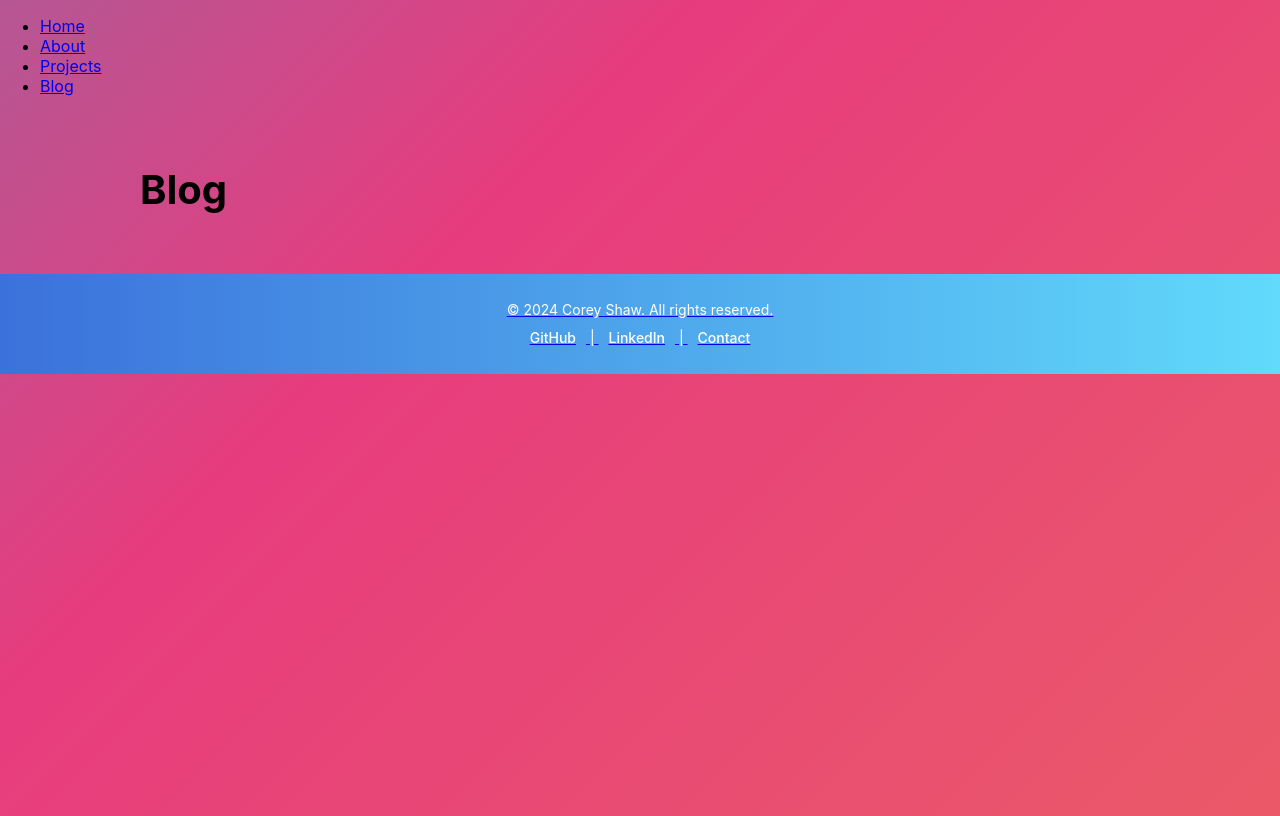
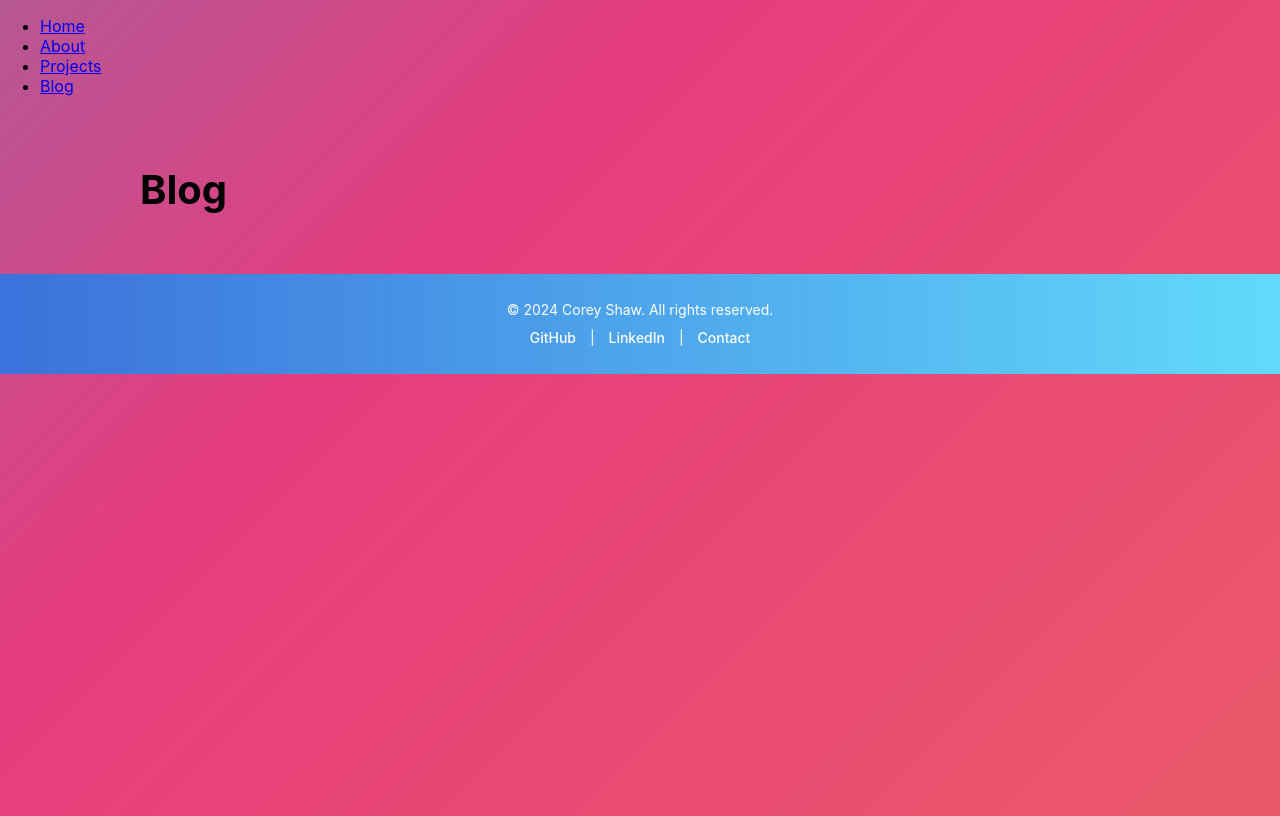
Before and after one commit to shawcorey/my-portfolio, a React (Create React App) app: page /blog in a window 1280 px wide. Built offline with nearby package versions, Linux system fonts and the light colour scheme.

Commit message:
Updated App.css
Updated app.css with profile pic file

```diff
--- a/src/App.js
+++ b/src/App.js
@@ -36,13 +36,10 @@ function App() {
         <p>
 
         </p>
-        <a
-          className="App-link"
-          href="https://github.com/shawcorey?tab=overview&from=2024-10-01&to=2024-10-03"
-          target="_blank"
-          rel="noopener noreferrer"
-        >
-         <div className="App">
+
+      </header>
+
+      <div className="App">
             {/* Other components */}
 
             {/* Other components */}
@@ -51,8 +48,8 @@ function App() {
          {/* Footer component */}
       <Footer />
 
-        </a>
-      </header>
+
+
     </div>
   );
 }
--- a/src/components/about.component.js
+++ b/src/components/about.component.js
@@ -1,7 +1,8 @@
 import React from 'react';
 import './about.component.css'; // Optional: Create a CSS file for styling.
-import profilePic from './assets/codeupprofilepic.jpg'; // Adjust path as needed
+
 const About = () => {
+    console.log(process.env.PUBLIC_URL);
     return (
         <section className="about-section">
             <div className="container">
```
